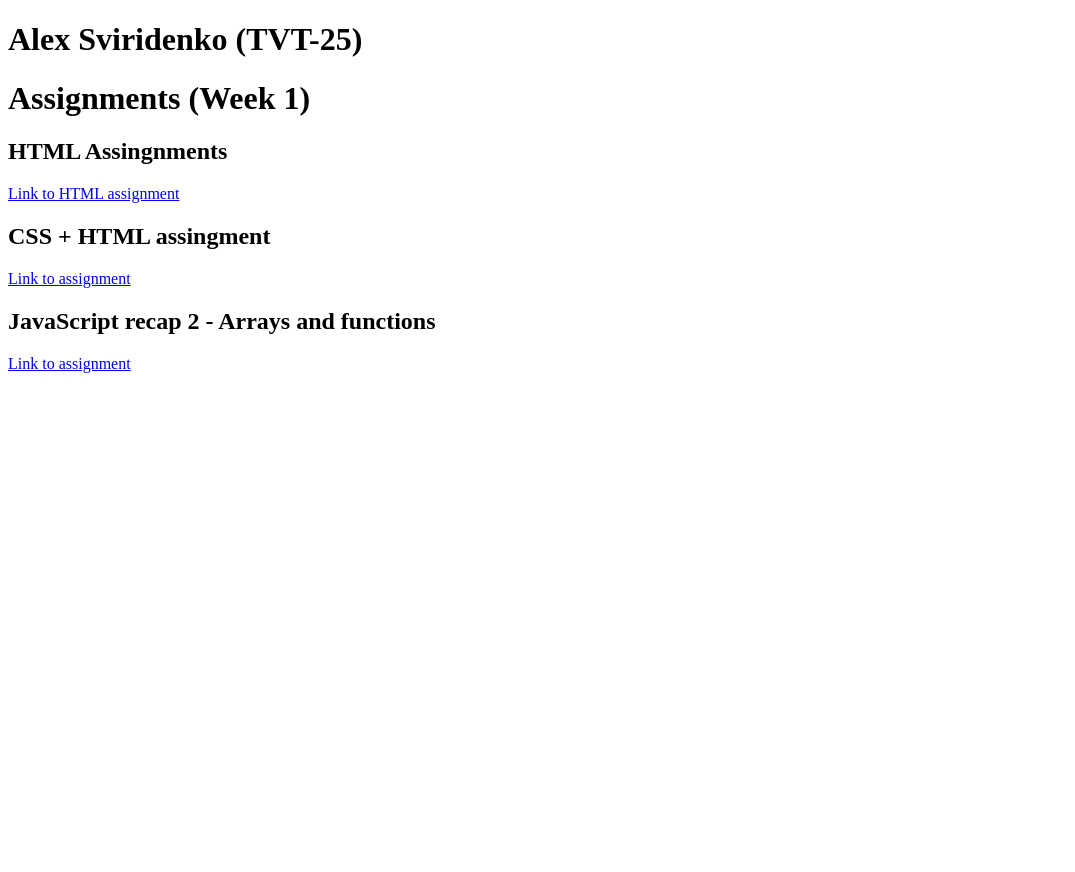
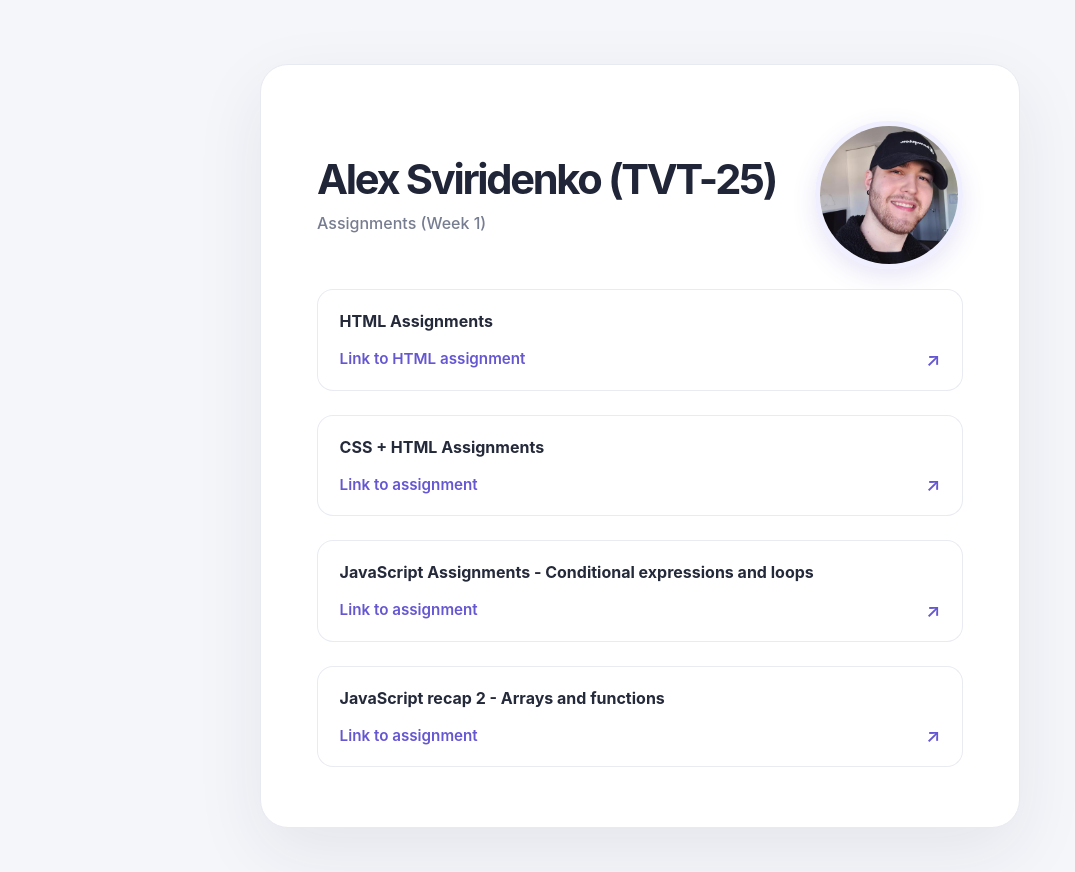
Before and after one commit to AlexDenkko/javascript_course_metropolia26, a website: page index.html in a window 1280 px wide. Shown: the whole page, without its empty margins (0-1075 px from the left). Before the commit the page ends 800 px from the top, so only its background shows below. Drawn offline with Linux system fonts and the light colour scheme.

Commit message:
added styles and fixed links

```diff
--- a/index.html
+++ b/index.html
@@ -4,21 +4,26 @@
     <meta charset="UTF-8" />
     <meta http-equiv="X-UA-Compatible" content="IE=edge" />
     <meta name="viewport" content="width=device-width, initial-scale=1.0" />
-    <title>Document</title>
+    <link rel="stylesheet" href="style.css" />
     <script type="module" src="main.js" defer></script>
+    <title>Assignments Alex Sviridenko TVT-25</title>
   </head>
 
   <body>
     <h1>Alex Sviridenko (TVT-25)</h1>
+    <img src="assignments/images/alex.jpeg" alt="picture of Alex Sviridenko" />
     <h1>Assignments (Week 1)</h1>
-    <h2>HTML Assingnments</h2>
+    <h2>HTML Assignments</h2>
     <a href="assignments/week1_html_assignments/index.html"
       >Link to HTML assignment</a
     >
-    <h2>CSS + HTML assingment</h2>
-    <a href="assignments/week1_css_html_assingment/index.html"
+    <h2>CSS + HTML Assignments</h2>
+    <a href="assignments/week1_css_html_assignments/index.html"
       >Link to assignment</a
     >
+    <h2>JavaScript Assignments - Conditional expressions and loops</h2>
+    <a href="#">Link to assignment</a>
+
     <h2>JavaScript recap 2 - Arrays and functions</h2>
     <a href="#">Link to assignment</a>
   </body>
--- a/style.css
+++ b/style.css
@@ -1,17 +1,173 @@
-h1 {
-  color: aqua;
-  border: 2px solid black;
-  background-color: black;
+:root {
+  color-scheme: light;
+  font-family:
+    Inter, ui-sans-serif, system-ui, -apple-system, BlinkMacSystemFont, "Segoe UI",
+    sans-serif;
+  color: #202537;
+  background: #f5f6fa;
+  font-synthesis: none;
+  text-rendering: optimizeLegibility;
+  -webkit-font-smoothing: antialiased;
+  -moz-osx-font-smoothing: grayscale;
 }
 
-h2 {
-  color: rgb(81, 255, 0);
-  border: 2px solid black;
-  background-color: black;
+* {
+  box-sizing: border-box;
 }
 
-h2:hover {
-  color: rgb(255, 0, 0);
-  border: 2px solid black;
-  background-color: black;
+body {
+  display: grid;
+  grid-template-columns: minmax(0, 1fr) 148px;
+  align-items: center;
+  gap: 0 2rem;
+  width: min(100% - 2rem, 760px);
+  margin: 4rem auto;
+  padding: clamp(1.5rem, 5vw, 3.5rem);
+  border: 1px solid #e8eaf1;
+  border-radius: 28px;
+  background: #fff;
+  box-shadow: 0 24px 70px rgb(31 41 68 / 8%);
 }
+
+h1,
+h2 {
+  margin: 0;
+}
+
+body > h1:first-of-type {
+  grid-column: 1;
+  grid-row: 1;
+  align-self: end;
+  color: #202537;
+  font-size: clamp(1.8rem, 5vw, 2.6rem);
+  font-weight: 750;
+  letter-spacing: -0.055em;
+  line-height: 1.1;
+}
+
+body > img {
+  grid-column: 2;
+  grid-row: 1 / 3;
+  width: 148px;
+  aspect-ratio: 1;
+  border: 5px solid #f0efff;
+  border-radius: 50%;
+  object-fit: cover;
+  box-shadow: 0 8px 24px rgb(84 70 190 / 14%);
+}
+
+body > h1:nth-of-type(2) {
+  grid-column: 1;
+  grid-row: 2;
+  align-self: start;
+  margin-top: 0.65rem;
+  color: #777d91;
+  font-size: 1rem;
+  font-weight: 500;
+  letter-spacing: 0;
+}
+
+body > h2 {
+  grid-column: 1 / -1;
+  margin-top: 1.25rem;
+  padding: 1.25rem 1.35rem 0.4rem;
+  border: 1px solid #e9ebf2;
+  border-bottom: 0;
+  border-radius: 16px 16px 0 0;
+  background: #fff;
+  color: #252a3b;
+  font-size: 1rem;
+  font-weight: 650;
+  line-height: 1.45;
+}
+
+body > a {
+  display: flex;
+  grid-column: 1 / -1;
+  align-items: center;
+  justify-content: space-between;
+  gap: 1rem;
+  margin-bottom: 0.25rem;
+  padding: 0.5rem 1.35rem 1.25rem;
+  border: 1px solid #e9ebf2;
+  border-top: 0;
+  border-radius: 0 0 16px 16px;
+  background: #fff;
+  color: #6557d2;
+  font-size: 0.95rem;
+  font-weight: 600;
+  text-decoration: none;
+  transition:
+    color 160ms ease,
+    background-color 160ms ease,
+    transform 160ms ease;
+}
+
+body > a::after {
+  content: "\2197";
+  flex: 0 0 auto;
+  font-size: 1.15rem;
+}
+
+body > h2:has(+ a):hover,
+body > h2:has(+ a:hover) {
+  border-color: #d9d5ff;
+}
+
+body > h2:has(+ a:hover) + a {
+  border-color: #d9d5ff;
+}
+
+body > a:hover {
+  background: #fbfaff;
+  color: #493ab9;
+}
+
+body > a:focus-visible {
+  position: relative;
+  z-index: 1;
+  outline: 3px solid #958aff;
+  outline-offset: 3px;
+}
+
+@media (max-width: 560px) {
+  body {
+    grid-template-columns: minmax(0, 1fr) 88px;
+    gap: 0 1rem;
+    width: min(100% - 1.25rem, 440px);
+    margin: 1.25rem auto;
+    padding: 1.5rem 1rem;
+    border-radius: 22px;
+  }
+
+  body > img {
+    width: 88px;
+  }
+
+  body > h1:first-of-type {
+    font-size: clamp(1.55rem, 8vw, 2rem);
+  }
+
+  body > h1:nth-of-type(2) {
+    font-size: 0.9rem;
+  }
+
+  body > h2 {
+    padding: 1rem 1rem 0.35rem;
+    font-size: 0.95rem;
+  }
+
+  body > a {
+    padding: 0.5rem 1rem 1rem;
+    font-size: 0.9rem;
+  }
+}
+
+@media (prefers-reduced-motion: reduce) {
+  *,
+  *::before,
+  *::after {
+    scroll-behavior: auto !important;
+    transition-duration: 0.01ms !important;
+  }
+}
```
Also changed, not shown: assignments/images/alex.jpeg (added), assignments/week1_css_html_assignments/index.html (renamed from assignments/week1_css_html_assingment/index.html), assignments/week1_css_html_assignments/style.css (renamed from assignments/week1_css_html_assingment/style.css).
